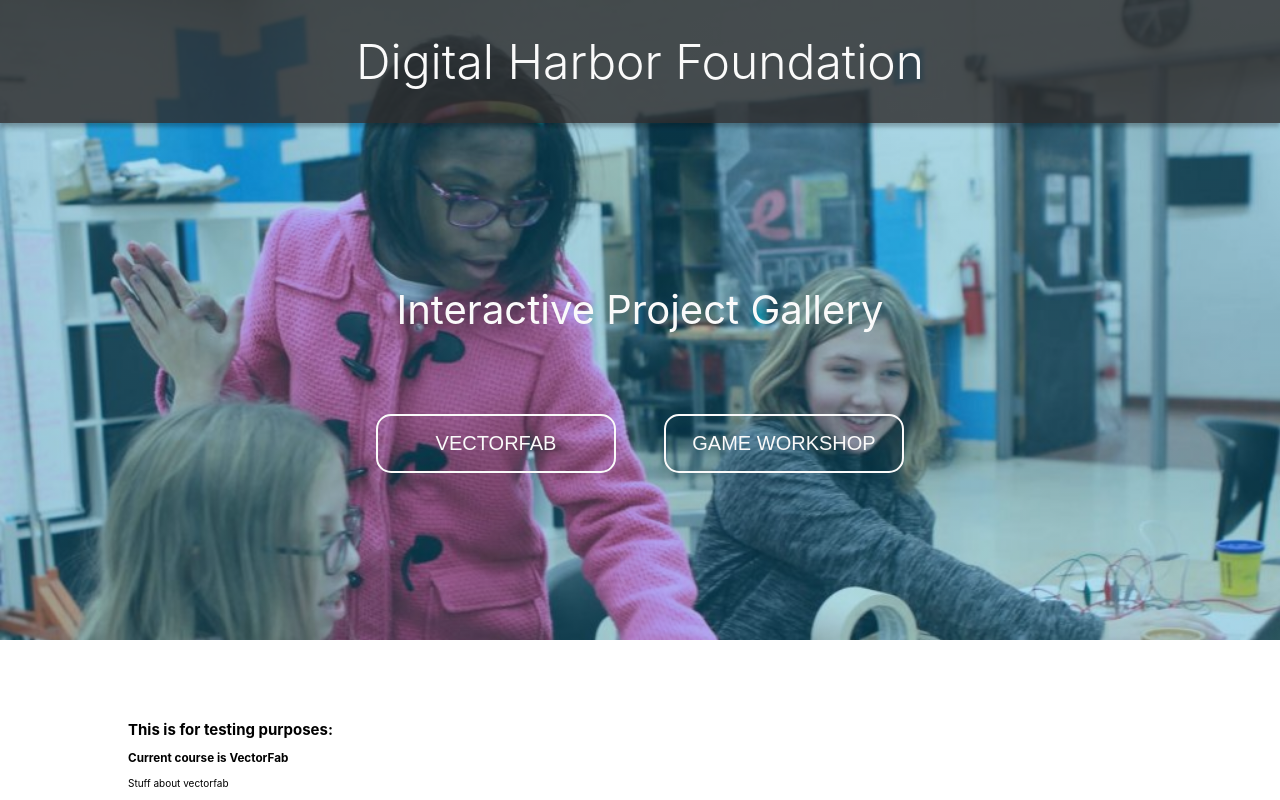
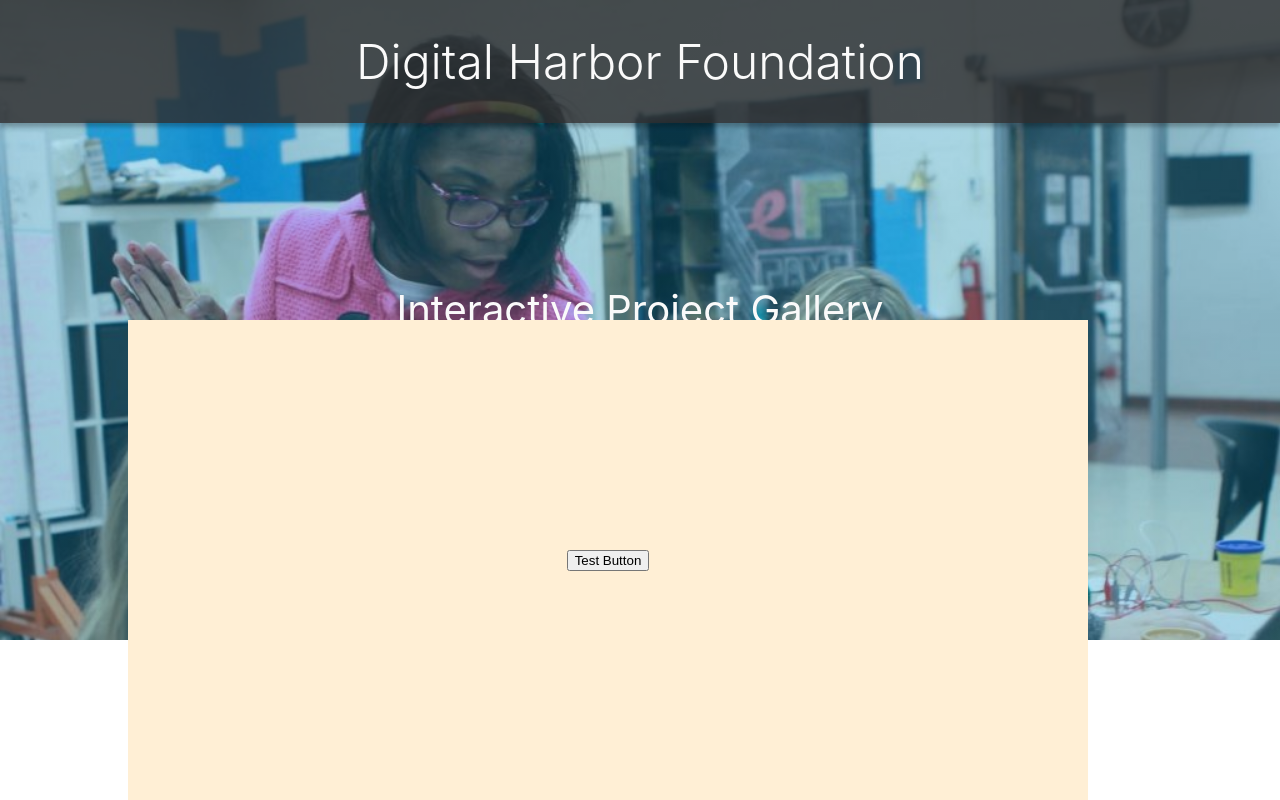
Before and after one commit to DigitalHarborFoundation/interactive-gallery-prototype, a React (Create React App) app: page / in a window 1280 px wide. Shown: the top 800 px of the page. Built offline with nearby package versions, Linux system fonts and the light colour scheme.

Commit message:
added Toggle component to ProjectModal

```diff
--- a/src/App.js
+++ b/src/App.js
@@ -3,8 +3,7 @@
 import Header from "./components/Header";
 import Footer from "./components/Footer";
 import ProjectCardGrid from "./components/ProjectCardGrid";
-// import ProjectModal from "./components/ProjectModal";
-import Toggle from "./components/Toggle";
+import ProjectModal from "./components/ProjectModal";
 import { entries } from "./data";
 
 class App extends Component {
@@ -29,27 +28,16 @@
   render() {
     return (
       <AppWrapper>
-        {/*
-          <ProjectModal
-            entries={this.state.entries}
-            selectedCourse={this.state.selectedCourse}
-          />
-          */}
+        <ProjectModal
+          entries={this.state.entries}
+          selectedCourse={this.state.selectedCourse}
+        />
 
         <Header selectCourse={this.selectCourse.bind(this)} />
         <ProjectCardGrid
           entries={this.state.entries}
           selectedCourse={this.state.selectedCourse}
         />
-        <Toggle>
-          {({ on, toggle }) => (
-            <React.Fragment>
-              {on && <h2>Test from render prop</h2>}
-
-              <button onClick={toggle}>Test Button</button>
-            </React.Fragment>
-          )}
-        </Toggle>
         <Footer />
       </AppWrapper>
     );
--- a/src/components/ProjectModal.js
+++ b/src/components/ProjectModal.js
@@ -2,6 +2,47 @@
 import PropTypes from "prop-types";
 import styled from "styled-components";
 import Portal from "./Portal";
+import Toggle from "./Toggle";
+
+class ProjectModal extends Component {
+  render() {
+    return (
+      <Portal>
+        <ModalWrapper>
+          <Toggle>
+            {({ on, toggle }) => (
+              <React.Fragment>
+                {on && <h2>Test from render prop</h2>}
+
+                <button onClick={toggle}>Test Button</button>
+              </React.Fragment>
+            )}
+          </Toggle>
+        </ModalWrapper>
+      </Portal>
+    );
+  }
+}
+
+export default ProjectModal;
+
+const ModalWrapper = styled.div`
+  display: flex;
+  flex-direction: column;
+  justify-content: center;
+  align-items: center;
+  position: absolute;
+  top: 40vh;
+  left: 10vw;
+  width: 75%;
+  height: 60%;
+  background: papayawhip;
+`;
+
+{
+  /*
+
+
 
 class ProjectModal extends Component {
   render() {
@@ -49,18 +90,7 @@
 
 export default ProjectModal;
 
-const ModalWrapper = styled.div`
-  display: flex;
-  flex-direction: column;
-  justify-content: center;
-  align-items: center;
-  position: absolute;
-  top: 40vh;
-  left: 10vw;
-  width: 75%;
-  height: 60%;
-  background: papayawhip;
-`;
+
 
 const CardWrapper = styled.div`
   display: flex;
@@ -131,3 +161,5 @@
 `;
 
 const CourseName = styled.p``;
+*/
+}
```
